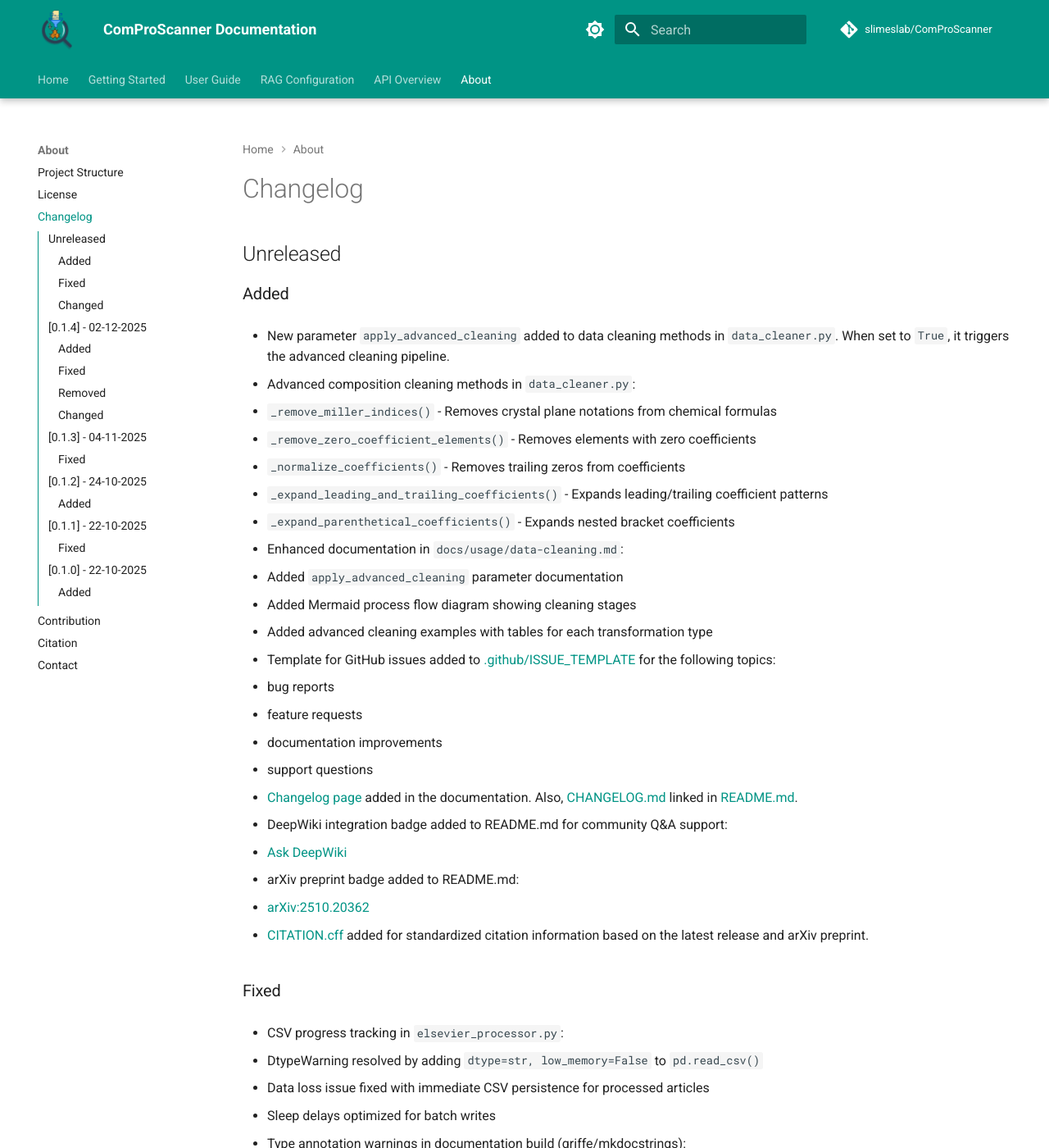
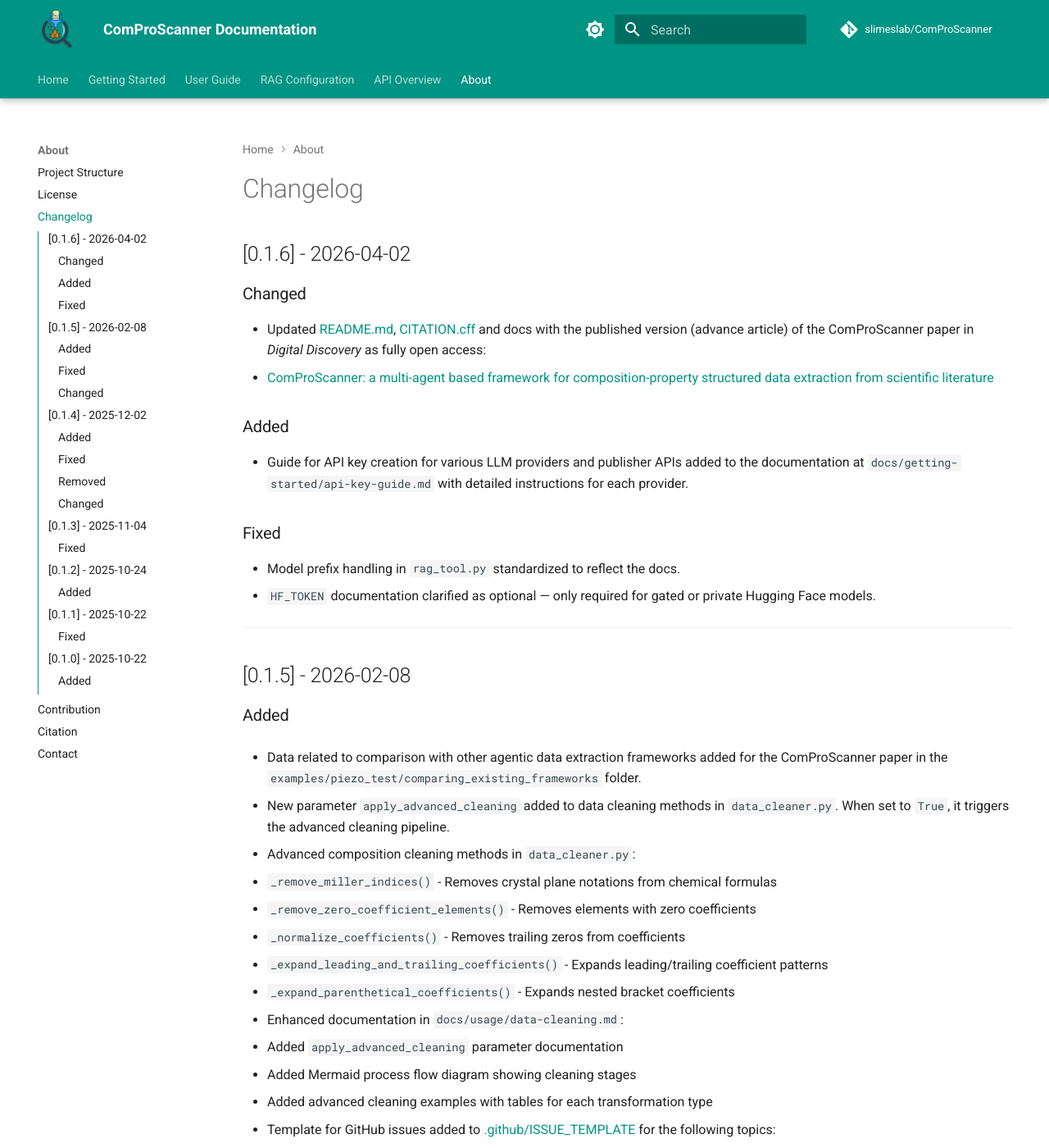
Before and after one commit to slimeslab/ComProScanner, an MkDocs documentation site: the page built from docs/about/changelog.md, in a window 1280 px wide and 1400 px high. Shown: the whole window at 82% size. Built offline with MkDocs 1.6.1 and Material for MkDocs 9.7.7, drawn with Linux system fonts in a browser that asks for light colours; comment, search, counter and statistics services are not loaded; the version menu is left out; some of the changed text lies outside the part shown.

Commit message:
docs: update citations, readme, changelog and add API key guide for v0.1.6

```diff
--- a/docs/about/changelog.md
+++ b/docs/about/changelog.md
@@ -1,11 +1,30 @@
-## Unreleased
+## [0.1.6] - 2026-04-02
+
+### Changed
+
+- Updated [README.md](README.md), [CITATION.cff](CITATION.cff) and docs with the published version (advance article) of the ComProScanner paper in _Digital Discovery_ as fully open access:
+  - [ComProScanner: a multi-agent based framework for composition-property structured data extraction from scientific literature](https://doi.org/10.1039/D5DD00521C)
 
 ### Added
+
+- Guide for API key creation for various LLM providers and publisher APIs added to the documentation at `docs/getting-started/api-key-guide.md` with detailed instructions for each provider.
+
+### Fixed
+
+- Model prefix handling in `rag_tool.py` standardized to reflect the docs.
+- `HF_TOKEN` documentation clarified as optional — only required for gated or private Hugging Face models.
+
+---
+
+## [0.1.5] - 2026-02-08
+
+### Added
+
+- Data related to comparison with other agentic data extraction frameworks added for the ComProScanner paper in the `examples/piezo_test/comparing_existing_frameworks` folder.
 
 - New parameter `apply_advanced_cleaning` added to data cleaning methods in `data_cleaner.py`. When set to `True`, it triggers the advanced cleaning pipeline.
 
 - Advanced composition cleaning methods in `data_cleaner.py`:
-
   - `_remove_miller_indices()` - Removes crystal plane notations from chemical formulas
   - `_remove_zero_coefficient_elements()` - Removes elements with zero coefficients
   - `_normalize_coefficients()` - Removes trailing zeros from coefficients
@@ -13,13 +32,11 @@
   - `_expand_parenthetical_coefficients()` - Expands nested bracket coefficients
 
 - Enhanced documentation in `docs/usage/data-cleaning.md`:
-
   - Added `apply_advanced_cleaning` parameter documentation
   - Added Mermaid process flow diagram showing cleaning stages
   - Added advanced cleaning examples with tables for each transformation type
 
 - Template for GitHub issues added to [.github/ISSUE_TEMPLATE](https://github.com/slimeslab/ComProScanner/tree/main/.github/ISSUE_TEMPLATE) for the following topics:
-
   - bug reports
   - feature requests
   - documentation improvements
@@ -28,19 +45,22 @@
 - [Changelog page](https://slimeslab.github.io/ComProScanner/about/changelog/) added in the documentation. Also, [CHANGELOG.md](https://github.com/slimeslab/ComProScanner/blob/main/CHANGELOG.md) linked in [README.md](https://github.com/slimeslab/ComProScanner/blob/main/README.md).
 
 - DeepWiki integration badge added to README.md for community Q&A support:
-
   - [Ask DeepWiki](https://deepwiki.com/slimeslab/ComProScanner)
 
 - arXiv preprint badge added to README.md:
-
   - [arXiv:2510.20362](https://arxiv.org/abs/2510.20362)
 
 - [CITATION.cff](https://github.com/slimeslab/ComProScanner/blob/main/CITATION.cff) added for standardized citation information based on the latest release and arXiv preprint.
 
 ### Fixed
 
+- OAWorks API is replaced with OpenAlex API as OAWorks is no longer available.
+
+- Empty/corrupted PDF handled in `pdf_processor.py` and `wiley_processor.py` to avoid having GLYPH errors during text extraction.
+
+- Data extraction failures fixed if composition-property text data is empty.
+
 - CSV progress tracking in `elsevier_processor.py`:
-
   - DtypeWarning resolved by adding `dtype=str, low_memory=False` to `pd.read_csv()`
   - Data loss issue fixed with immediate CSV persistence for processed articles
   - Sleep delays optimized for batch writes
@@ -63,19 +83,19 @@
 
 - README badges section converted from HTML to markdown format for better compatibility across platforms.
 
-## [0.1.4] - 02-12-2025
+---
+
+## [0.1.4] - 2025-12-02
 
 ### Added
 
 - New function `clean_data()` added for improved data cleaning and preprocessing instead of integrating it into data extraction function.
 
 - New documentation page for Data Cleaning added:
-
   - docs/usage/data-cleaning.md
   - Added to mkdocs.yml navigation.
 
 - New API overview documentation page added:
-
   - docs/api.md
   - Added to mkdocs.yml navigation.
   - New mkdocstrings configuration added to mkdocs.yml for automatic API documentation generation.
@@ -94,9 +114,13 @@
 
 ### Changed
 
-- README images updated with raw GitHub links for better reliability: [ComProScanner Logo](https://raw.githubusercontent.com/aritraroy24/ComProScanner/main/assets/comproscanner_logo.png), [ComProScanner Workflow](https://raw.githubusercontent.com/aritraroy24/ComProScanner/main/assets/overall_workflow.png)
+- README images updated with raw GitHub links for better reliability:
+  - [ComProScanner Logo](https://raw.githubusercontent.com/aritraroy24/ComProScanner/main/assets/comproscanner_logo.png)
+  - [ComProScanner Workflow](https://raw.githubusercontent.com/aritraroy24/ComProScanner/main/assets/overall_workflow.png)
 
-## [0.1.3] - 04-11-2025
+---
+
+## [0.1.3] - 2025-11-04
 
 ### Fixed
 
@@ -104,19 +128,28 @@
   - Changed from `from langchain.text_splitter import RecursiveCharacterTextSplitter`
   - To `from langchain.text_splitter.recursive_character import RecursiveCharacterTextSplitter`
 
-## [0.1.2] - 24-10-2025
+---
+
+## [0.1.2] - 2025-10-24
 
 ### Added
 
-- Link to ComProScanner preprint on arXiv in the documentation index page and README.md: [arXiv:2510.20362](https://arxiv.org/abs/2510.20362)
+- Link to ComProScanner preprint on arXiv in the documentation index page and README.md:
+  - [arXiv:2510.20362](https://arxiv.org/abs/2510.20362)
 
-## [0.1.1] - 22-10-2025
+---
+
+## [0.1.1] - 2025-10-22
 
 ### Fixed
 
-- README images updated with external image link to fix PyPI rendering issue. [ComProScanner Logo](https://i.ibb.co/whHSbGvT/comproscanner-logo.png), [ComProScanner Workflow](https://i.ibb.co/QWd2qd3/overall-workflow.png)
+- README images updated with external image link to fix PyPI rendering issue.
+  - [ComProScanner Logo](https://i.ibb.co/whHSbGvT/comproscanner-logo.png)
+  - [ComProScanner Workflow](https://i.ibb.co/QWd2qd3/overall-workflow.png)
 
-## [0.1.0] - 22-10-2025
+---
+
+## [0.1.0] - 2025-10-22
 
 ### Added
 
--- a/pyproject.toml
+++ b/pyproject.toml
@@ -4,7 +4,7 @@ build-backend = "setuptools.build_meta"
 
 [project]
 name = "comproscanner"
-version = "0.1.5"
+version = "0.1.6"
 description = "Multi-agent system for extracting and processing structured composition-property data from scientific literature"
 readme = "README.md"
 authors = [{ name = "Aritra Roy", email = "contact@aritraroy.live" }]
```
Also changed, not shown: CHANGELOG.md (+36 -14 lines), README.md (+9 -8 lines), docs/about/citation.md (+9 -8 lines), docs/getting-started/api-key-guide.md (added, +323 -0 lines), docs/rag-config.md (+3 -3 lines), 2 other files.
